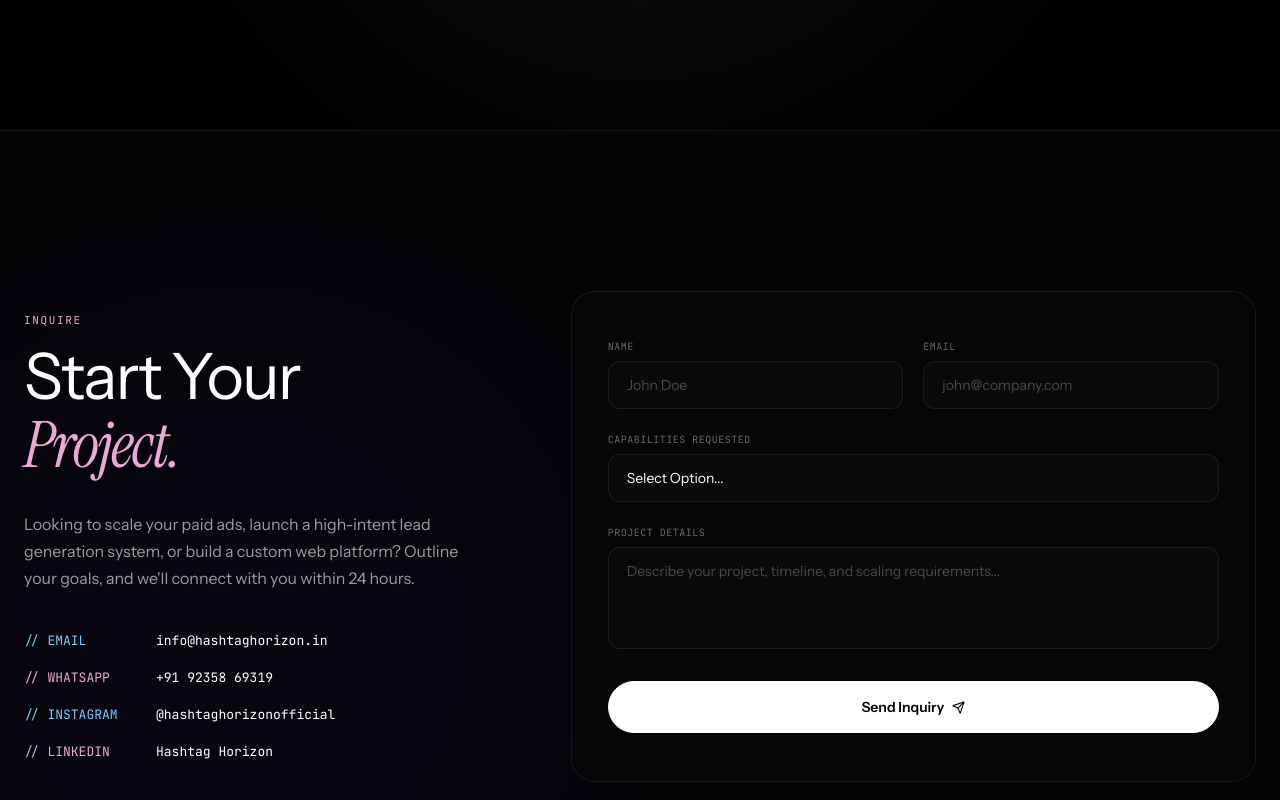
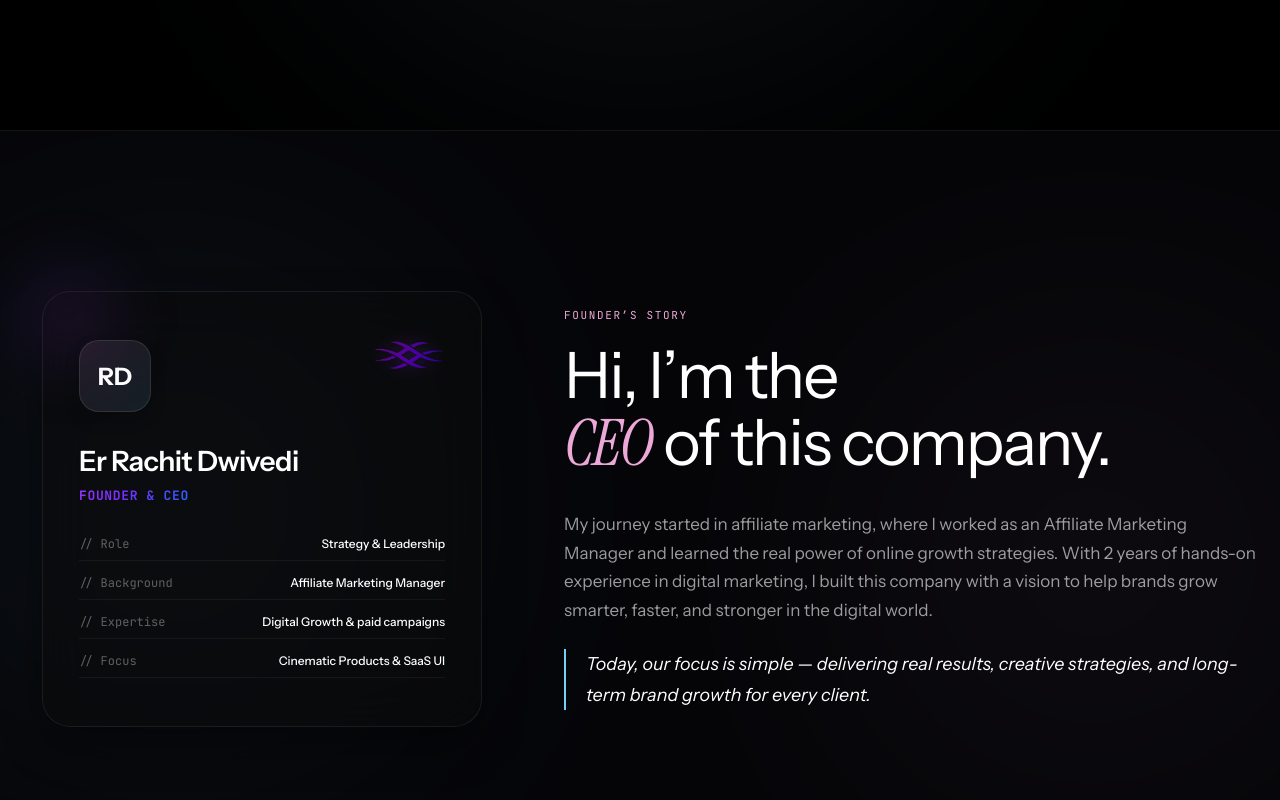
Before and after one commit to surya236-chandra/-horizon, a React (Vite) app: page / in a window 1280 px wide. Shown: the part 7180-7980 px from the top of the page. Built offline with nearby package versions, Linux system fonts and the light colour scheme.

Commit message:
feat: add Founder's Story section and update navigation targets

```diff
--- a/src/App.jsx
+++ b/src/App.jsx
@@ -21,6 +21,7 @@ import FeaturedWork from './components/FeaturedWork';
 import Process from './components/Process';
 import Testimonials from './components/Testimonials';
 import CTA from './components/CTA';
+import Founder from './components/Founder';
 import Contact from './components/Contact';
 import Footer from './components/Footer';
 
@@ -96,6 +97,7 @@ export default function App() {
       <Process />
       <Testimonials />
       <CTA />
+      <Founder />
       <Contact />
       <Footer />
 
--- a/src/components/Footer.jsx
+++ b/src/components/Footer.jsx
@@ -115,6 +115,14 @@ export default function Footer() {
             <p style={{ fontSize: '14px', color: 'var(--color-text-muted)', maxWidth: '280px', lineHeight: 1.5 }}>
               Scaling Beyond Limits. Creating cinematic digital products, SaaS UI systems, and AI processes.
             </p>
+            <div style={{ marginTop: '8px' }}>
+              <span style={{ fontSize: '9px', fontFamily: 'var(--font-mono)', color: 'var(--accent-rose)', display: 'block', textTransform: 'uppercase', letterSpacing: '0.05em', marginBottom: '4px' }}>
+                // Office Address
+              </span>
+              <p style={{ fontSize: '13px', color: 'var(--color-text-muted)', maxWidth: '280px', lineHeight: 1.4 }}>
+                Near Barista Cafe, Omaxe, Vrindavan 281121
+              </p>
+            </div>
           </div>
 
           {/* Navigation Links column */}
--- /dev/null
+++ b/src/components/Founder.jsx
@@ -0,0 +1,212 @@
+import React from 'react';
+import monogram from '../assets/monogram.png';
+
+export default function Founder() {
+  return (
+    <section
+      id="about"
+      style={{
+        padding: '160px 24px',
+        backgroundColor: '#050508',
+        position: 'relative',
+        overflow: 'hidden',
+        borderBottom: '1px solid var(--border-color)'
+      }}
+      className="reveal"
+    >
+      {/* Background glowing effects */}
+      <div className="glow-orb glow-blue" style={{ width: '600px', height: '600px', top: '10%', left: '-10%', opacity: 0.15 }} />
+      <div className="glow-orb glow-rose" style={{ width: '500px', height: '500px', bottom: '10%', right: '-5%', opacity: 0.12 }} />
+
+      <div
+        style={{
+          maxWidth: '1400px',
+          margin: '0 auto',
+          position: 'relative',
+          zIndex: 10,
+          display: 'grid',
+          gridTemplateColumns: '1fr',
+          gap: '64px',
+          alignItems: 'center'
+        }}
+        className="grid-container grid-lg-12"
+      >
+        {/* Left Column - Premium Profile Badge Card */}
+        <div className="lg-col-span-5" style={{ display: 'flex', justifyContent: 'center' }}>
+          <div
+            style={{
+              backgroundColor: 'rgba(11, 11, 11, 0.55)',
+              border: '1px solid rgba(255, 255, 255, 0.07)',
+              borderRadius: '28px',
+              padding: '48px 36px',
+              width: '100%',
+              maxWidth: '440px',
+              backdropFilter: 'blur(24px)',
+              WebkitBackdropFilter: 'blur(24px)',
+              position: 'relative',
+              boxShadow: '0 20px 40px rgba(0, 0, 0, 0.4)',
+              transition: 'border-color 0.4s ease'
+            }}
+            className="founder-profile-card"
+          >
+            {/* Ambient inner glow */}
+            <div
+              style={{
+                position: 'absolute',
+                top: '-50px',
+                left: '-50px',
+                width: '150px',
+                height: '150px',
+                background: 'radial-gradient(circle, rgba(159, 63, 255, 0.15) 0%, transparent 70%)',
+                filter: 'blur(30px)',
+                pointerEvents: 'none'
+              }}
+            />
+
+            {/* Profile Header (Monogram logo & initials) */}
+            <div style={{ display: 'flex', justifyContent: 'space-between', alignItems: 'flex-start', marginBottom: '32px' }}>
+              <div
+                style={{
+                  width: '72px',
+                  height: '72px',
+                  borderRadius: '20px',
+                  background: 'linear-gradient(135deg, rgba(236,168,214,0.1) 0%, rgba(121,205,249,0.1) 100%)',
+                  border: '1px solid rgba(255, 255, 255, 0.1)',
+                  display: 'flex',
+                  alignItems: 'center',
+                  justifyContent: 'center',
+                  fontSize: '24px',
+                  fontWeight: 700,
+                  fontFamily: 'var(--font-sans)',
+                  color: '#ffffff',
+                  boxShadow: '0 8px 16px rgba(0,0,0,0.2)'
+                }}
+              >
+                RD
+              </div>
+              <img
+                src={monogram}
+                alt="Hashtag Horizon Monogram"
+                style={{
+                  height: '32px',
+                  width: 'auto',
+                  opacity: 0.8,
+                  filter: 'drop-shadow(0 0 8px rgba(159, 63, 255, 0.35))'
+                }}
+              />
+            </div>
+
+            {/* Profile Info */}
+            <div style={{ marginBottom: '32px' }}>
+              <h3
+                style={{
+                  fontSize: '28px',
+                  fontWeight: 600,
+                  color: '#ffffff',
+                  letterSpacing: '-0.02em',
+                  marginBottom: '6px',
+                  fontFamily: 'var(--font-sans)'
+                }}
+              >
+                Er Rachit Dwivedi
+              </h3>
+              <span
+                className="logo-text-gradient"
+                style={{
+                  fontSize: '13px',
+                  fontFamily: 'var(--font-mono)',
+                  fontWeight: 700,
+                  textTransform: 'uppercase',
+                  letterSpacing: '0.05em'
+                }}
+              >
+                Founder & CEO
+              </span>
+            </div>
+
+            {/* Specs / Tags */}
+            <div style={{ display: 'flex', flexDirection: 'column', gap: '14px' }}>
+              {[
+                { label: 'Role', value: 'Strategy & Leadership' },
+                { label: 'Background', value: 'Affiliate Marketing Manager' },
+                { label: 'Expertise', value: 'Digital Growth & paid campaigns' },
+                { label: 'Focus', value: 'Cinematic Products & SaaS UI' }
+              ].map((spec, i) => (
+                <div
+                  key={i}
+                  style={{
+                    display: 'flex',
+                    justifyContent: 'space-between',
+                    fontSize: '12px',
+                    borderBottom: '1px solid rgba(255, 255, 255, 0.05)',
+                    paddingBottom: '8px'
+                  }}
+                >
+                  <span style={{ color: 'rgba(255, 255, 255, 0.35)', fontFamily: 'var(--font-mono)' }}>// {spec.label}</span>
+                  <span style={{ color: '#ffffff', fontWeight: 500 }}>{spec.value}</span>
+                </div>
+              ))}
+            </div>
+          </div>
+        </div>
+
+        {/* Right Column - The Story Text */}
+        <div className="lg-col-span-7" style={{ display: 'flex', flexDirection: 'column', justifyContent: 'center' }}>
+          <span
+            style={{
+              fontSize: '11px',
+              fontFamily: 'var(--font-mono)',
+              color: 'var(--accent-rose)',
+              textTransform: 'uppercase',
+              letterSpacing: '0.15em',
+              display: 'block',
+              marginBottom: '20px'
+            }}
+          >
+            Founder’s Story
+          </span>
+
+          <h2
+            style={{
+              fontSize: 'clamp(32px, 5.5vw, 64px)',
+              fontWeight: 400,
+              lineHeight: 1.05,
+              letterSpacing: '-0.03em',
+              color: '#ffffff',
+              marginBottom: '32px',
+              fontFamily: 'var(--font-sans)'
+            }}
+          >
+            Hi, I’m the <br />
+            <span style={{ fontFamily: 'var(--font-serif)', fontStyle: 'italic', color: 'var(--accent-rose)' }}>CEO</span> of this company.
+          </h2>
+
+          <div
+            style={{
+              display: 'flex',
+              flexDirection: 'column',
+              gap: '24px',
+              fontSize: 'clamp(15px, 1.8vw, 17px)',
+              color: 'var(--color-text-muted)',
+              lineHeight: 1.7
+            }}
+          >
+            <p>
+              My journey started in affiliate marketing, where I worked as an Affiliate Marketing Manager and learned the real power of online growth strategies. With 2 years of hands-on experience in digital marketing, I built this company with a vision to help brands grow smarter, faster, and stronger in the digital world.
+            </p>
+
+            <p style={{ color: '#ffffff', fontWeight: 400, fontSize: 'clamp(16px, 2vw, 18px)', borderLeft: '2px solid var(--accent-blue)', paddingLeft: '20px', fontStyle: 'italic' }}>
+              Today, our focus is simple — delivering real results, creative strategies, and long-term brand growth for every client.
+            </p>
+          </div>
+        </div>
+      </div>
+
+      <style dangerouslySetInnerHTML={{__html: `
+        .founder-profile-card:hover {
+          border-color: rgba(255, 255, 255, 0.15) !important;
+        }
+      `}} />
+    </section>
+  );
+}
--- a/src/components/Process.jsx
+++ b/src/components/Process.jsx
@@ -32,7 +32,7 @@ export default function Process() {
 
   return (
     <section
-      id="about"
+      id="process"
       style={{
         padding: '160px 24px',
         backgroundColor: '#000000',
```
